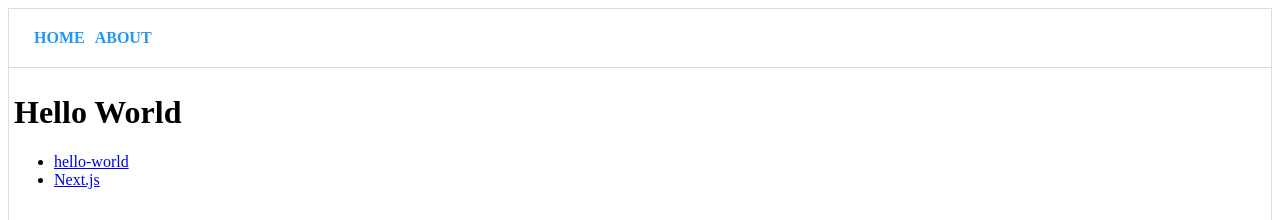
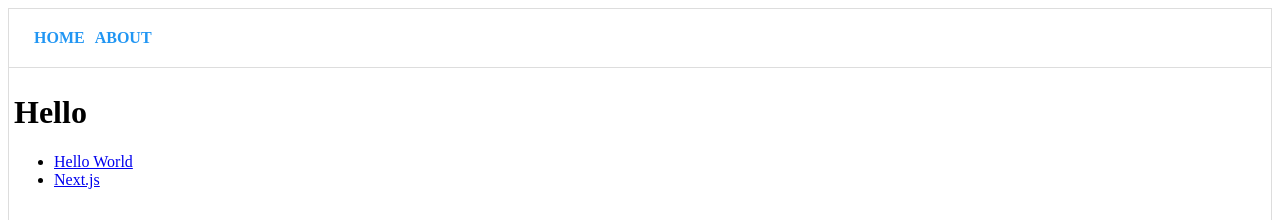
Before and after one commit to saratonite/hello-next, a Next.js app: page / in a window 1280 px wide. Shown: the top 220 px of the page. Built offline with nearby package versions, Linux system fonts and the light colour scheme.

Commit message:
:smile_cat: Custom routes with url masking

```diff
--- a/components/hello.js
+++ b/components/hello.js
@@ -1,6 +1,6 @@
 export default () => (
   <h1>
-	Hello World
+	Hello
   </h1>
 
 )
--- a/pages/index.js
+++ b/pages/index.js
@@ -4,7 +4,7 @@ import Layout from '../components/layout'
 
 const PostLink = (props) => (
     <li>
-        <Link href={`/post?title=${props.title}`}><a>{props.title}</a></Link>
+        <Link as={ `/p/${props.id}`} href={`/post?title=${props.title}`}><a>{props.title}</a></Link>
     </li>
 )
 
@@ -13,8 +13,8 @@ export default () =>(
 
         <Hello/>
         <ul>
-            <PostLink title="hello-world"></PostLink>
-            <PostLink title="Next.js"></PostLink>
+            <PostLink id="hello-world" title="Hello World"></PostLink>
+            <PostLink id="nextjs" title="Next.js"></PostLink>
 
         </ul>
     </Layout>
```
